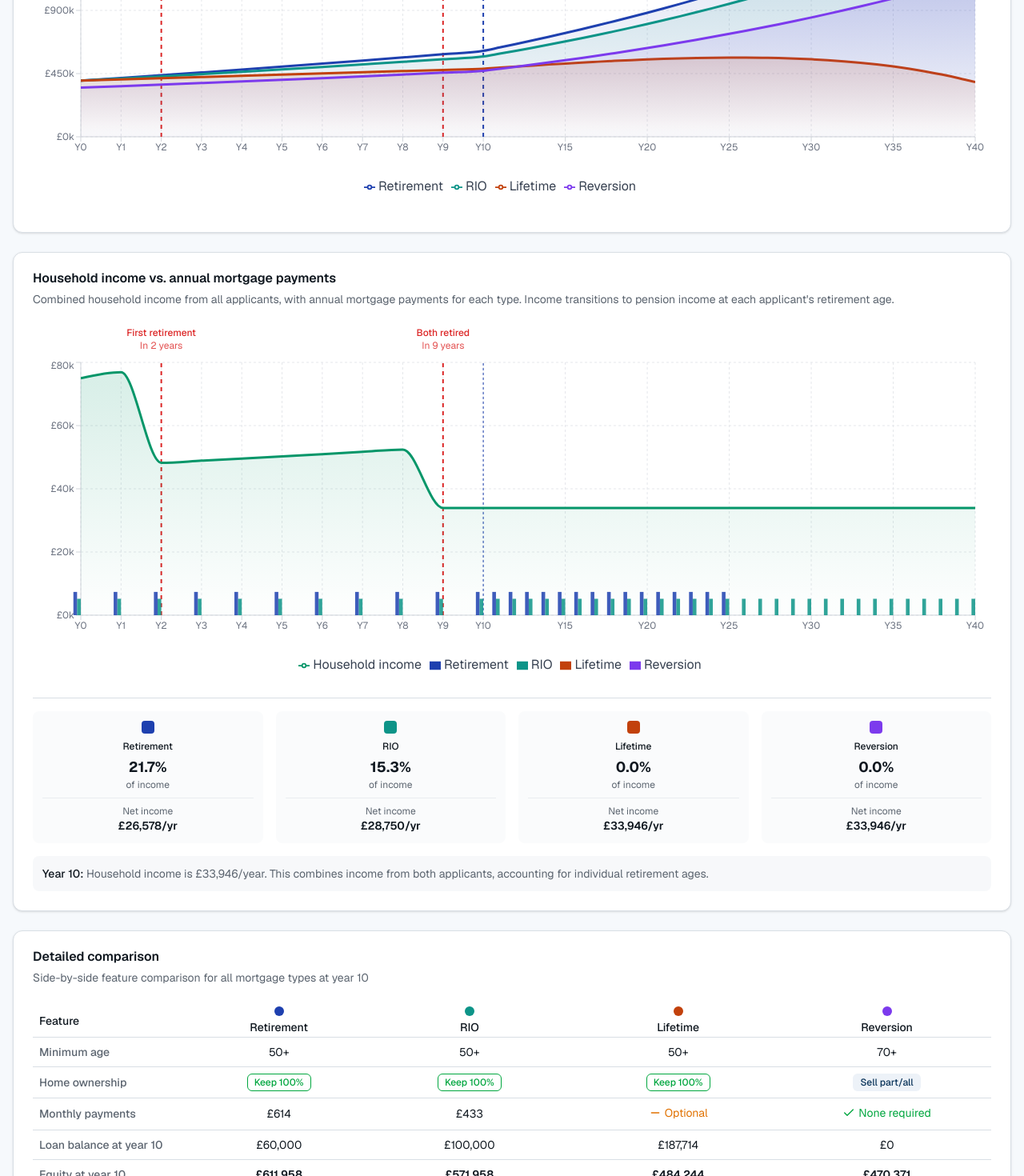
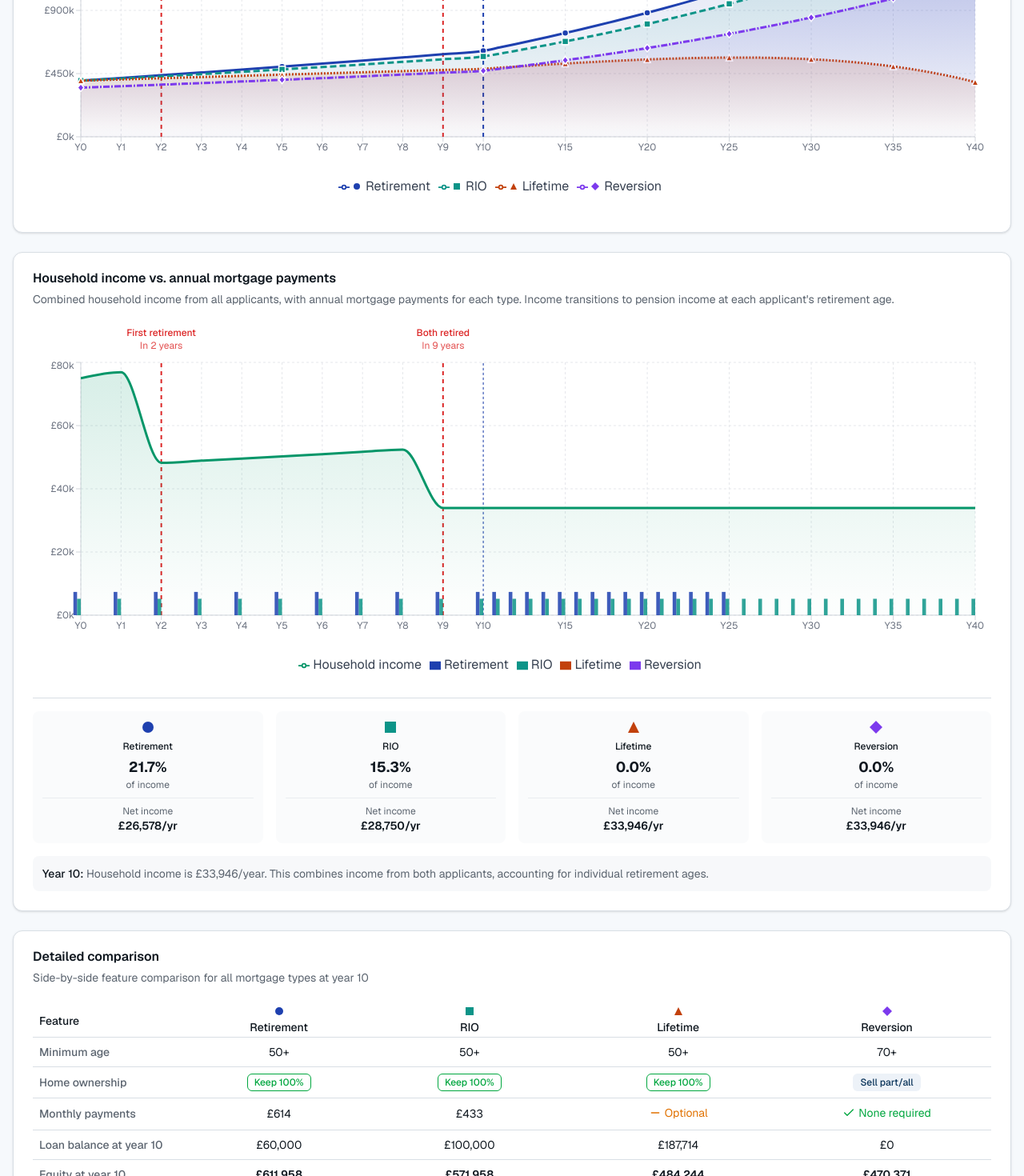
Before and after one commit to nickelliott71/v0-mortgage-projection, a Next.js app: page /projection in a window 1280 px wide. Shown: the part 1233-2703 px from the top of the page at 80% size. Built offline with nearby package versions, Linux system fonts and the light colour scheme.

Commit message:
feat: enhance chart accessibility for colorblind users\n\nImplement unique line patterns, shape markers, and colorblind-friendly palette.

```diff
--- a/components/mortgage/comparison-table.tsx
+++ b/components/mortgage/comparison-table.tsx
@@ -13,6 +13,7 @@ import { Badge } from "@/components/ui/badge"
 import {
   type MortgageType,
   MORTGAGE_CONFIGS,
+  ACCESSIBILITY_PATTERNS,
   type ProjectionData,
   formatCurrency,
 } from "@/lib/mortgage-calculations"
@@ -31,6 +32,41 @@ interface Feature {
 
 export function ComparisonTable({ projections, selectedYear }: ComparisonTableProps) {
   const mortgageTypes: MortgageType[] = ["retirement", "rio", "lifetime", "homeReversion"]
+
+  // Helper to render shape indicator for accessibility
+  const renderShapeIndicator = (type: MortgageType, size: number = 12) => {
+    const pattern = ACCESSIBILITY_PATTERNS[type]
+    const color = MORTGAGE_CONFIGS[type].color
+
+    switch (pattern.markerShape) {
+      case 'circle':
+        return (
+          <svg width={size} height={size} className="flex-shrink-0">
+            <circle cx={size/2} cy={size/2} r={size/2 - 1} fill={color} />
+          </svg>
+        )
+      case 'square':
+        return (
+          <svg width={size} height={size} className="flex-shrink-0">
+            <rect x={1} y={1} width={size - 2} height={size - 2} fill={color} />
+          </svg>
+        )
+      case 'triangle':
+        return (
+          <svg width={size} height={size} className="flex-shrink-0">
+            <polygon points={`${size/2},1 ${size - 1},${size - 1} 1,${size - 1}`} fill={color} />
+          </svg>
+        )
+      case 'diamond':
+        return (
+          <svg width={size} height={size} className="flex-shrink-0">
+            <polygon points={`${size/2},0 ${size},${size/2} ${size/2},${size} 0,${size/2}`} fill={color} />
+          </svg>
+        )
+      default:
+        return <div className="rounded-full flex-shrink-0" style={{ backgroundColor: color, width: size, height: size }} />
+    }
+  }
 
   const features: Feature[] = [
     {
@@ -157,10 +193,7 @@ export function ComparisonTable({ projections, selectedYear }: ComparisonTablePr
                 {mortgageTypes.map((type) => (
                   <TableHead key={type} className="text-center min-w-[140px]">
                     <div className="flex flex-col items-center gap-1">
-                      <div
-                        className="w-3 h-3 rounded-full"
-                        style={{ backgroundColor: MORTGAGE_CONFIGS[type].color }}
-                      />
+                      {renderShapeIndicator(type, 12)}
                       <span>{MORTGAGE_CONFIGS[type].shortName}</span>
                     </div>
                   </TableHead>
--- a/components/mortgage/income-projection.tsx
+++ b/components/mortgage/income-projection.tsx
@@ -6,6 +6,7 @@ import {
   type ApplicantData,
   MORTGAGE_CONFIGS,
   CHART_COLORS,
+  ACCESSIBILITY_PATTERNS,
   type ProjectionData,
   formatCurrency,
   calculateAge,
@@ -42,6 +43,40 @@ export function IncomeProjection({
   applicants = [],
 }: IncomeProjectionProps) {
   const mortgageTypes: MortgageType[] = ["retirement", "rio", "lifetime", "homeReversion"]
+
+  // Helper to render shape indicator for accessibility
+  const renderShapeIndicator = (type: MortgageType, color: string, size: number = 12) => {
+    const pattern = ACCESSIBILITY_PATTERNS[type]
+
+    switch (pattern.markerShape) {
+      case 'circle':
+        return (
+          <svg width={size} height={size} className="flex-shrink-0">
+            <circle cx={size/2} cy={size/2} r={size/2 - 1} fill={color} />
+          </svg>
+        )
+      case 'square':
+        return (
+          <svg width={size} height={size} className="flex-shrink-0">
+            <rect x={1} y={1} width={size - 2} height={size - 2} fill={color} />
+          </svg>
+        )
+      case 'triangle':
+        return (
+          <svg width={size} height={size} className="flex-shrink-0">
+            <polygon points={`${size/2},1 ${size - 1},${size - 1} 1,${size - 1}`} fill={color} />
+          </svg>
+        )
+      case 'diamond':
+        return (
+          <svg width={size} height={size} className="flex-shrink-0">
+            <polygon points={`${size/2},0 ${size},${size/2} ${size/2},${size} 0,${size/2}`} fill={color} />
+          </svg>
+        )
+      default:
+        return <div className="rounded-full flex-shrink-0" style={{ backgroundColor: color, width: size, height: size }} />
+    }
+  }
 
   // Get scaled x-axis ticks
   const scaledTicks = getScaledXAxisTicks()
@@ -131,16 +166,13 @@ export function IncomeProjection({
           {payload
             .filter((p) => p.dataKey.includes("Payment"))
             .map((entry, index) => {
-              const typeName = entry.dataKey.replace("Payment", "")
-              const config = MORTGAGE_CONFIGS[typeName as MortgageType]
+              const typeName = entry.dataKey.replace("Payment", "") as MortgageType
+              const config = MORTGAGE_CONFIGS[typeName]
               const netIncome = yearData ? yearData[`${typeName}NetIncome`] : 0
               return (
                 <div key={index} className="flex items-center justify-between gap-4 text-sm py-0.5">
                   <div className="flex items-center gap-2">
-                    <div
-                      className="w-3 h-3 rounded-sm"
-                      style={{ backgroundColor: config.color }}
-                    />
+                    {renderShapeIndicator(typeName, config.color, 12)}
                     <span className="text-muted-foreground">{config.shortName}:</span>
                   </div>
                   <div className="text-right">
@@ -148,7 +180,7 @@ export function IncomeProjection({
                       {formatCurrency(entry.value)}
                     </span>
                     <span className="text-xs text-muted-foreground ml-1">
-                      (Net: {formatCurrency(netIncome)})
+                      (Net: {formatCurrency(netIncome as number)})
                     </span>
                   </div>
                 </div>
@@ -277,10 +309,9 @@ export function IncomeProjection({
 
             return (
               <div key={type} className="text-center p-3 rounded-lg bg-muted/30">
-                <div
-                  className="w-4 h-4 rounded-sm mx-auto mb-2"
-                  style={{ backgroundColor: MORTGAGE_CONFIGS[type].color }}
-                />
+                <div className="flex justify-center mb-2">
+                  {renderShapeIndicator(type, MORTGAGE_CONFIGS[type].color, 16)}
+                </div>
                 <p className="text-xs font-medium text-foreground">
                   {MORTGAGE_CONFIGS[type].shortName}
                 </p>
--- a/components/mortgage/projection-chart.tsx
+++ b/components/mortgage/projection-chart.tsx
@@ -7,6 +7,7 @@ import {
   type ApplicantData,
   MORTGAGE_CONFIGS,
   CHART_COLORS,
+  ACCESSIBILITY_PATTERNS,
   type ProjectionData,
   formatCurrency,
   calculateAge,
@@ -35,6 +36,39 @@ interface ProjectionChartProps {
 }
 
 type ChartView = "equity" | "balance" | "property"
+
+// Custom dot component for accessibility - renders different shapes for each mortgage type
+const CustomDot = ({ cx, cy, payload, dataKey, mortgageType }: {
+  cx?: number;
+  cy?: number;
+  payload?: { year: number };
+  dataKey?: string;
+  mortgageType: MortgageType;
+}) => {
+  if (cx === undefined || cy === undefined || !payload) return null
+
+  // Only show dots at intervals for cleaner visualization
+  const pattern = ACCESSIBILITY_PATTERNS[mortgageType]
+  if (payload.year % pattern.markerInterval !== 0) return null
+
+  const color = MORTGAGE_CONFIGS[mortgageType].color
+  const size = 4
+
+  switch (pattern.markerShape) {
+    case 'circle':
+      return <circle cx={cx} cy={cy} r={size} fill={color} stroke="#fff" strokeWidth={1.5} />
+    case 'square':
+      return <rect x={cx - size} y={cy - size} width={size * 2} height={size * 2} fill={color} stroke="#fff" strokeWidth={1.5} />
+    case 'triangle':
+      const trianglePoints = `${cx},${cy - size} ${cx - size},${cy + size} ${cx + size},${cy + size}`
+      return <polygon points={trianglePoints} fill={color} stroke="#fff" strokeWidth={1.5} />
+    case 'diamond':
+      const diamondPoints = `${cx},${cy - size * 1.2} ${cx + size},${cy} ${cx},${cy + size * 1.2} ${cx - size},${cy}`
+      return <polygon points={diamondPoints} fill={color} stroke="#fff" strokeWidth={1.5} />
+    default:
+      return <circle cx={cx} cy={cy} r={size} fill={color} stroke="#fff" strokeWidth={1.5} />
+  }
+}
 
 export function ProjectionChart({
   projections,
@@ -95,24 +129,64 @@ export function ProjectionChart({
     return dataPoint
   })
 
-  const CustomTooltip = ({ active, payload }: { active?: boolean; payload?: Array<{ name: string; value: number; color: string; payload: { year: number } }> }) => {
+  // Helper to render shape indicator in tooltip
+  const renderShapeIndicator = (type: MortgageType, color: string) => {
+    const pattern = ACCESSIBILITY_PATTERNS[type]
+    const size = 10
+
+    switch (pattern.markerShape) {
+      case 'circle':
+        return (
+          <svg width={size} height={size} className="flex-shrink-0">
+            <circle cx={size/2} cy={size/2} r={size/2 - 1} fill={color} />
+          </svg>
+        )
+      case 'square':
+        return (
+          <svg width={size} height={size} className="flex-shrink-0">
+            <rect x={1} y={1} width={size - 2} height={size - 2} fill={color} />
+          </svg>
+        )
+      case 'triangle':
+        return (
+          <svg width={size} height={size} className="flex-shrink-0">
+            <polygon points={`${size/2},1 ${size - 1},${size - 1} 1,${size - 1}`} fill={color} />
+          </svg>
+        )
+      case 'diamond':
+        return (
+          <svg width={size} height={size} className="flex-shrink-0">
+            <polygon points={`${size/2},0 ${size},${size/2} ${size/2},${size} 0,${size/2}`} fill={color} />
+          </svg>
+        )
+      default:
+        return <div className="w-2.5 h-2.5 rounded-full flex-shrink-0" style={{ backgroundColor: color }} />
+    }
+  }
+
+  const CustomTooltip = ({ active, payload }: { active?: boolean; payload?: Array<{ name: string; value: number; color: string; dataKey: string; payload: { year: number } }> }) => {
     if (active && payload && payload.length) {
       const year = payload[0]?.payload?.year
       return (
         <div className="bg-card border border-border rounded-lg shadow-lg p-3">
           <p className="font-medium text-foreground mb-2">Year {year}</p>
-          {payload.map((entry, index) => (
+          {payload.map((entry, index) => {
+            // Find the mortgage type from the dataKey
+            const typeMatch = entry.dataKey?.match(/^(retirement|rio|lifetime|homeReversion)/)
+            const mortgageType = typeMatch ? typeMatch[1] as MortgageType : null
+
+            return (
               <div key={index} className="flex items-center gap-2 text-sm">
-              <div
-                className="w-3 h-3 rounded-full"
-                style={{ backgroundColor: entry.color }}
-              />
+                {mortgageType ? renderShapeIndicator(mortgageType, entry.color) : (
+                  <div className="w-2.5 h-2.5 rounded-full flex-shrink-0" style={{ backgroundColor: entry.color }} />
+                )}
                 <span className="text-muted-foreground">{entry.name}:</span>
                 <span className="font-medium text-foreground">
                   {formatCurrency(entry.value)}
                 </span>
               </div>
-          ))}
+            )
+          })}
         </div>
       )
     }
@@ -207,7 +281,16 @@ export function ProjectionChart({
                   <Tooltip content={<CustomTooltip />} />
                   <Legend
                     wrapperStyle={{ paddingTop: "20px" }}
-                    formatter={(value) => <span style={{ color: "#374151" }}>{value}</span>}
+                    formatter={(value, entry) => {
+                      const typeMatch = entry.dataKey?.match(/^(retirement|rio|lifetime|homeReversion)/)
+                      const mortgageType = typeMatch ? typeMatch[1] as MortgageType : null
+                      return (
+                        <span className="inline-flex items-center gap-1.5" style={{ color: "#374151" }}>
+                          {mortgageType && renderShapeIndicator(mortgageType, entry.color || '#000')}
+                          {value}
+                        </span>
+                      )
+                    }}
                   />
                   {/* Retirement reference lines */}
                   {uniqueRetirementYears.map((year, index) => (
@@ -234,6 +317,9 @@ export function ProjectionChart({
                       stroke={MORTGAGE_CONFIGS[type].color}
                       fill={`url(#gradient-${type})`}
                       strokeWidth={3}
+                      strokeDasharray={ACCESSIBILITY_PATTERNS[type].strokeDasharray}
+                      dot={(props) => <CustomDot {...props} mortgageType={type} />}
+                      activeDot={{ r: 6, strokeWidth: 2, fill: "#fff" }}
                     />
                   ))}
                 </AreaChart>
@@ -285,7 +371,16 @@ export function ProjectionChart({
                   <Tooltip content={<CustomTooltip />} />
                   <Legend
                     wrapperStyle={{ paddingTop: "20px" }}
-                    formatter={(value) => <span style={{ color: "#374151" }}>{value}</span>}
+                    formatter={(value, entry) => {
+                      const typeMatch = entry.dataKey?.match(/^(retirement|rio|lifetime|homeReversion)/)
+                      const mortgageType = typeMatch ? typeMatch[1] as MortgageType : null
+                      return (
+                        <span className="inline-flex items-center gap-1.5" style={{ color: "#374151" }}>
+                          {mortgageType && renderShapeIndicator(mortgageType, entry.color || '#000')}
+                          {value}
+                        </span>
+                      )
+                    }}
                   />
                   {/* Retirement reference lines */}
                   {uniqueRetirementYears.map((year, index) => (
@@ -311,7 +406,8 @@ export function ProjectionChart({
                       name={MORTGAGE_CONFIGS[type].shortName}
                       stroke={MORTGAGE_CONFIGS[type].color}
                       strokeWidth={3}
-                      dot={false}
+                      strokeDasharray={ACCESSIBILITY_PATTERNS[type].strokeDasharray}
+                      dot={(props) => <CustomDot {...props} mortgageType={type} />}
                       activeDot={{ r: 6, strokeWidth: 2, fill: "#fff" }}
                     />
                   ))}
@@ -370,7 +466,16 @@ export function ProjectionChart({
                   <Tooltip content={<CustomTooltip />} />
                   <Legend
                     wrapperStyle={{ paddingTop: "20px" }}
-                    formatter={(value) => <span style={{ color: "#374151" }}>{value}</span>}
+                    formatter={(value, entry) => {
+                      const typeMatch = entry.dataKey?.match(/^(retirement|rio|lifetime|homeReversion)/)
+                      const mortgageType = typeMatch ? typeMatch[1] as MortgageType : null
+                      return (
+                        <span className="inline-flex items-center gap-1.5" style={{ color: "#374151" }}>
+                          {mortgageType && renderShapeIndicator(mortgageType, entry.color || '#000')}
+                          {value}
+                        </span>
+                      )
+                    }}
                   />
                   {/* Retirement reference lines */}
                   {uniqueRetirementYears.map((year, index) => (
--- a/lib/mortgage-calculations.ts
+++ b/lib/mortgage-calculations.ts
@@ -48,6 +48,34 @@ export const CHART_COLORS = {
   homeReversion: "#7c3aed", // Purple
   property: "#059669", // Emerald green
 } as const
+
+// Accessibility patterns for colorblind users - each mortgage type has unique visual characteristics
+export const ACCESSIBILITY_PATTERNS: Record<MortgageType, {
+  strokeDasharray: string;
+  markerShape: 'circle' | 'square' | 'triangle' | 'diamond';
+  markerInterval: number; // Show marker every N data points
+}> = {
+  retirement: {
+    strokeDasharray: "0", // Solid line
+    markerShape: 'circle',
+    markerInterval: 5,
+  },
+  rio: {
+    strokeDasharray: "8 4", // Dashed line
+    markerShape: 'square',
+    markerInterval: 5,
+  },
+  lifetime: {
+    strokeDasharray: "2 2", // Dotted line
+    markerShape: 'triangle',
+    markerInterval: 5,
+  },
+  homeReversion: {
+    strokeDasharray: "8 2 2 2", // Dash-dot line
+    markerShape: 'diamond',
+    markerInterval: 5,
+  },
+}
 
 export const MORTGAGE_CONFIGS: Record<MortgageType, MortgageConfig> = {
   retirement: {
```
Lines whose indentation alone changed are shown as unchanged.
